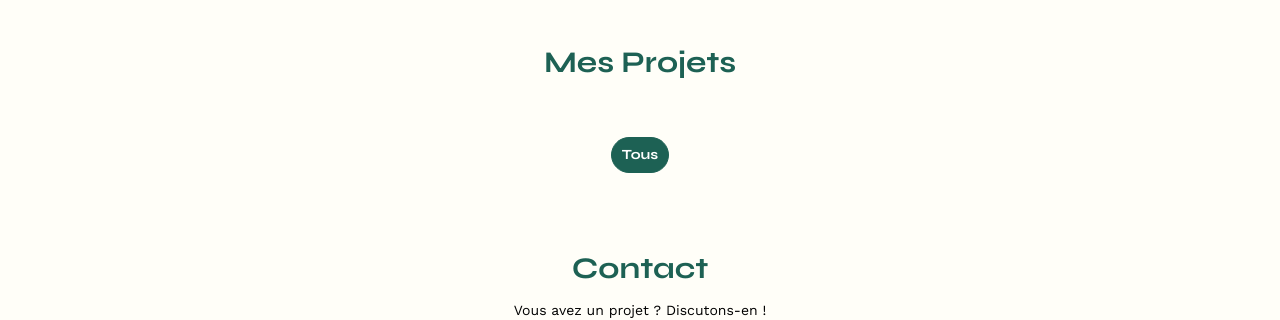
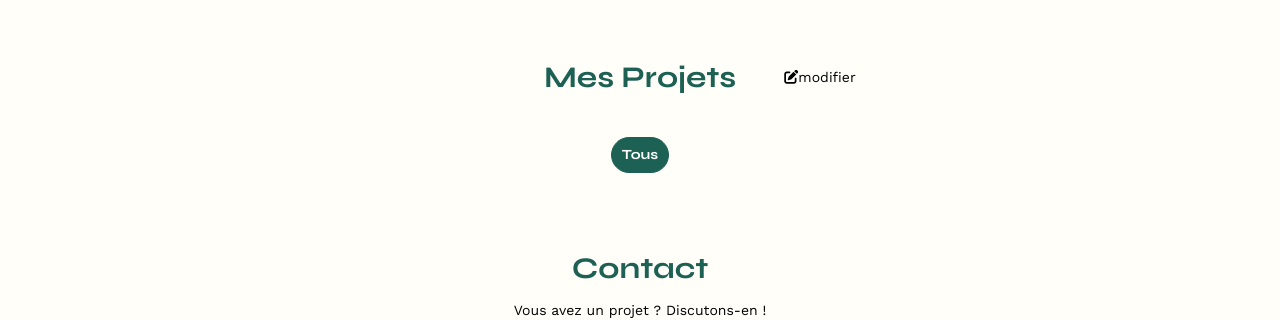
Before and after one commit to GillanCodes/Portfolio-sophie-bluel, a plain HTML site: page FrontEnd/index.html in a window 1280 px wide. Shown: the part 488-808 px from the top of the page. Drawn offline with nearby package versions, Linux system fonts and the light colour scheme; no server answers.

Commit message:
feat: added edit btn

```diff
--- a/FrontEnd/assets/style.css
+++ b/FrontEnd/assets/style.css
@@ -127,7 +127,6 @@ li:hover {
 }
 #portfolio h2 {
 	text-align: center;
-	margin-bottom: 1em;
 }
 .gallery {
 	width: 100%;
@@ -184,6 +183,46 @@ input[type="submit"]{
 	border-radius: 60px ;
 }
 
+.title
+{
+	display: flex;
+	justify-content: center;
+	align-items: center;
+	height: 60px;
+	position: relative;
+}
+
+.title h2
+{
+	height: 60px;
+	display: flex;
+	justify-content: center;
+	align-items: center;
+	flex-grow: 1;
+}
+
+.title .edit
+{
+
+	position: absolute;
+	left: 700px;
+	display: flex;
+	width: 100px;
+	justify-content: center;
+	align-items: center;
+}
+
+.title .edit:hover
+{
+	width: 100px;
+	display: flex;
+	justify-content: center;
+	align-items: center;
+
+	text-decoration: underline;
+	cursor: pointer;
+}
+
 footer nav ul {
 	display: flex;
 	justify-content: flex-end;
--- a/FrontEnd/index.html
+++ b/FrontEnd/index.html
@@ -8,6 +8,9 @@
 	<link rel="preconnect" href="https://fonts.gstatic.com" crossorigin>
 	<link href="https://fonts.googleapis.com/css2?family=Syne:wght@700;800&family=Work+Sans&display=swap" rel="stylesheet">
 	<meta name="description" content="">
+	<link rel="stylesheet" href="https://cdnjs.cloudflare.com/ajax/libs/font-awesome/6.2.1/css/all.min.css"
+	integrity="sha512-MV7K8+y+gLIBoVD59lQIYicR65iaqukzvf/nwasF0nqhPay5w/9lJmVM2hMDcnK1OnMGCdVK+iQrJ7lzPJQd1w=="
+	crossorigin="anonymous" referrerpolicy="no-referrer" />
 	<link rel="stylesheet" href="./assets/style.css">
 
 	<script src="./js/main.js" type="module" defer></script>
@@ -37,7 +40,10 @@
 		</article>
 	</section>
 	<section id="portfolio">
-		<h2>Mes Projets</h2>
+		<div class="title">
+			<h2>Mes Projets</h2>
+			<p class="edit"><i class="fa-solid fa-pen-to-square"></i> modifier</p>
+		</div>
 		<div class="categories" id="categories">
 			<p class="category active" id="cat_all">Tous</p>
 			<!-- Categories will load with JS -->
```
